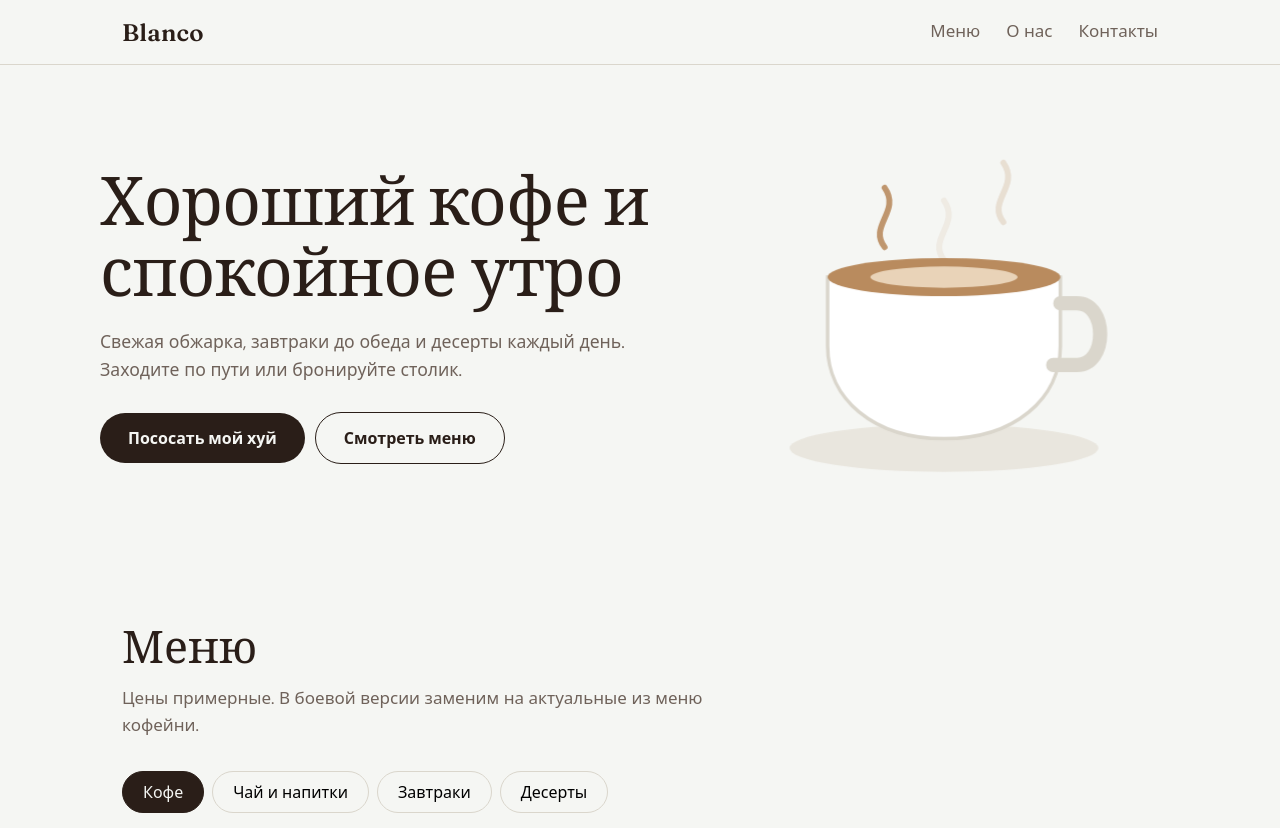
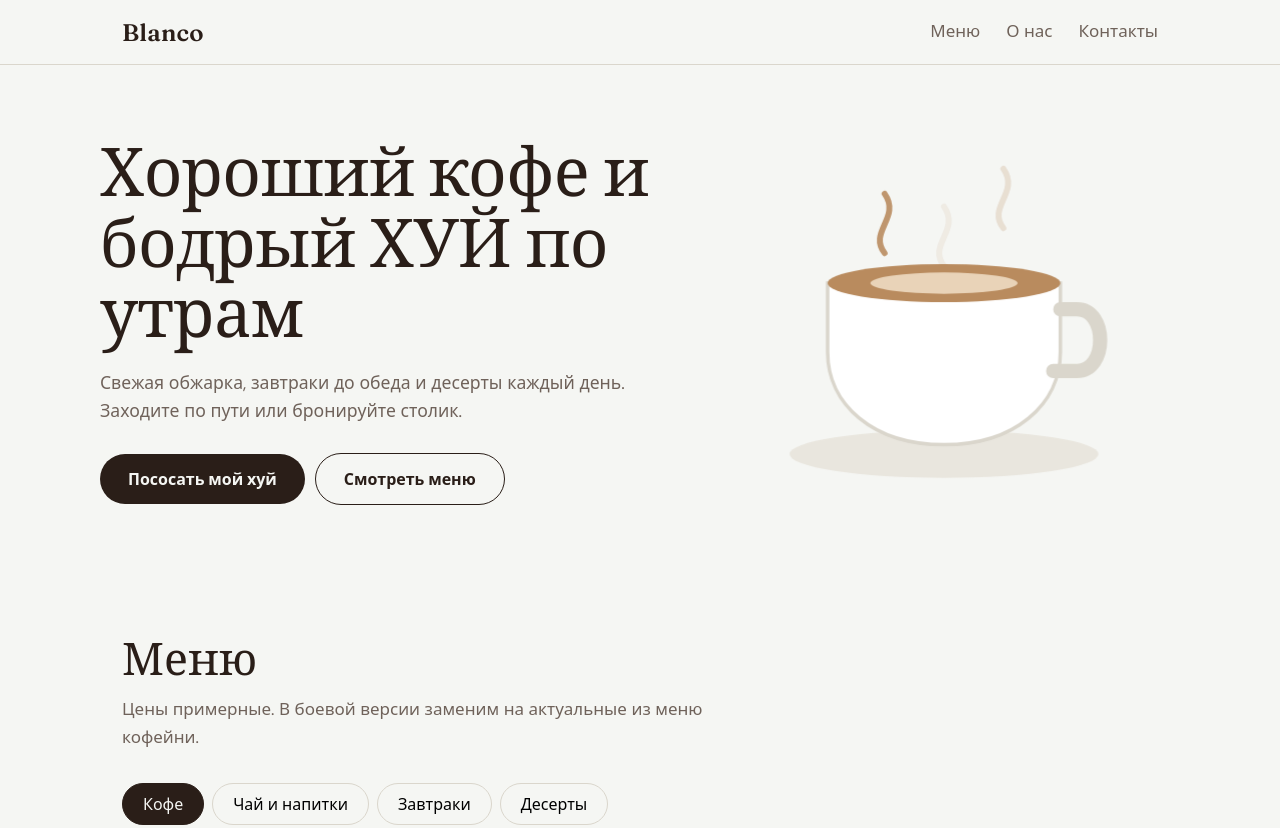
Before and after one commit to Tony1Pow/blanco1, a plain HTML site: page index.html in a window 1280 px wide. Shown: the top 828 px of the page. Drawn offline with Linux system fonts and the light colour scheme.

Commit message:
Update header text and button link in index.html

```diff
--- a/index.html
+++ b/index.html
@@ -74,7 +74,7 @@ footer .wrap{display:flex;justify-content:space-between;flex-wrap:wrap;gap:12px}
 <main id="top">
 <div class="wrap hero">
 <div>
-<h1 class="rv">Хороший кофе и спокойное утро</h1>
+<h1 class="rv">Хороший кофе и бодрый ХУЙ по утрам</h1>
 <p class="rv">Свежая обжарка, завтраки до обеда и десерты каждый день. Заходите по пути или бронируйте столик.</p>
 <div class="rv"><a class="btn" href="#visit">Пососать мой хуй</a><a class="btn ghost" href="#menu">Смотреть меню</a></div>
 </div>
```
